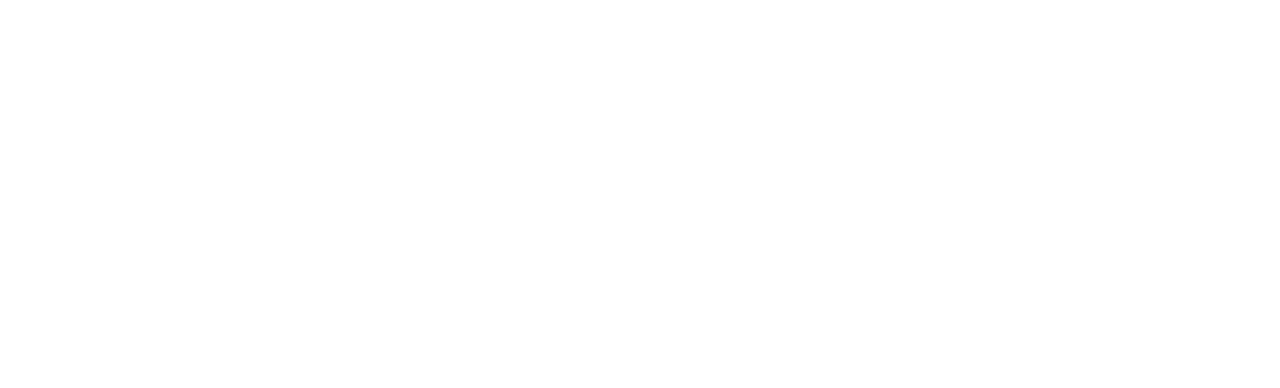
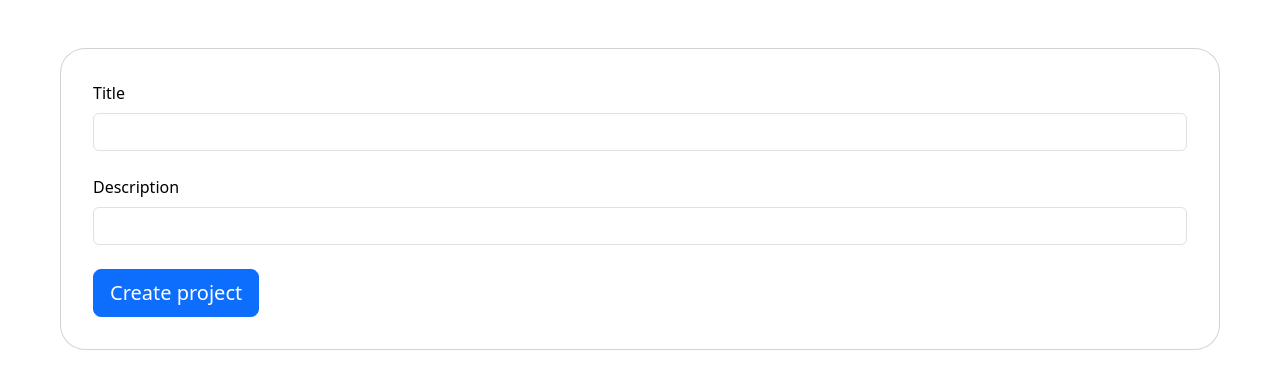
Before and after one commit to rebeccaariss/charity-registry, a React (Create React App) app in the folder react-front-end/: page /profile/1/create-project in a window 1280 px wide. Before the commit this address had no page. Shown: the top 388 px of the page. Built offline with nearby package versions, Linux system fonts and the light colour scheme.

Commit message:
add project

```diff
--- a/react-front-end/src/App.js
+++ b/react-front-end/src/App.js
@@ -7,6 +7,7 @@
 import { CreateOrg } from './components/CreateOrg';
 import DonationList from "./components/DonationList";
 import { EditOrg } from './components/EditOrg';
+import { CreateProject } from './components/CreateProject';
 
 function App() {
   return (
@@ -14,6 +15,7 @@
       <Route path="api/projects/followed-projects" element={<Feed />} />
       <Route path="/" element={<OrganizationList />} />
       <Route path="/profile/:id" element={<Profile />} />
+      <Route path="/profile/:id/create-project" element={<CreateProject />} />
       <Route path="/api/donations/user/:id" element={<DonationList />} />
       <Route path="/orgcreate" element={<CreateOrg />} />
       <Route path="/orgedit/:id" element={<EditOrg />} />
--- /dev/null
+++ b/react-front-end/src/components/CreateProject.jsx
@@ -0,0 +1,60 @@
+import React, { useState } from 'react';
+import { useParams } from 'react-router-dom';
+import { Container, Row, Col, Form, Button, Card } from 'react-bootstrap';
+
+export function CreateProject() {
+  const { id } = useParams();; // grabs orgs id
+  console.log('id:', id);
+  const [project, setProject] = useState({
+    name: '',
+    description: ''
+  });
+
+  const handleInputChange = (event) => {
+    const { name, value } = event.target;
+    setProject({ ...project, [name]: value });
+  };
+
+  const handleFormSubmit = async (event) => {
+    event.preventDefault();
+    const projectData = {
+      ...project,
+      org_id: id, // puts org id into the request
+    };
+
+    try {
+      const response = await fetch('/api/organizations/projects', {
+        method: 'POST',
+        headers: { 'Content-Type': 'application/json' },
+        body: JSON.stringify(projectData),
+      });
+      if (!response.ok) throw new Error('Network response was not ok');
+      const data = await response.json();
+      console.log('Project created:', data);
+    } catch (error) {
+      console.error('Error:', error);
+    }
+  };
+
+  return (
+    <Container fluid>
+      <Card className='text-black m-5' style={{ borderRadius: '25px', padding: '1rem' }}>
+        <Card.Body>
+          <Form onSubmit={handleFormSubmit}>
+            {/* Organization Information */}
+            <Form.Group className='mb-4'>
+              <Form.Label>Title</Form.Label>
+              <Form.Control type='text' id='name' name='name' value={project.name} onChange={handleInputChange} />
+            </Form.Group>
+
+            <Form.Group className='mb-4'>
+              <Form.Label>Description</Form.Label>
+              <Form.Control type='text' id='description' name='description' value={project.description} onChange={handleInputChange} />
+            </Form.Group>
+            <Button variant='primary' size='lg' type='submit'>Create project</Button>
+          </Form>
+        </Card.Body>
+      </Card>
+    </Container>
+  );
+}
--- a/react-front-end/src/components/Item.jsx
+++ b/react-front-end/src/components/Item.jsx
@@ -9,6 +9,10 @@
     marginBottom: "1rem",
     borderRadius: "5px",
   };
+
+  if (!item) {
+    return null; // Render nothing if item is undefined
+  }
 
   return (
     <li key={item.id} style={customBorderStyle}>
```
Also changed, not shown: 1 other file (tests, documents, lock files or other folders).
